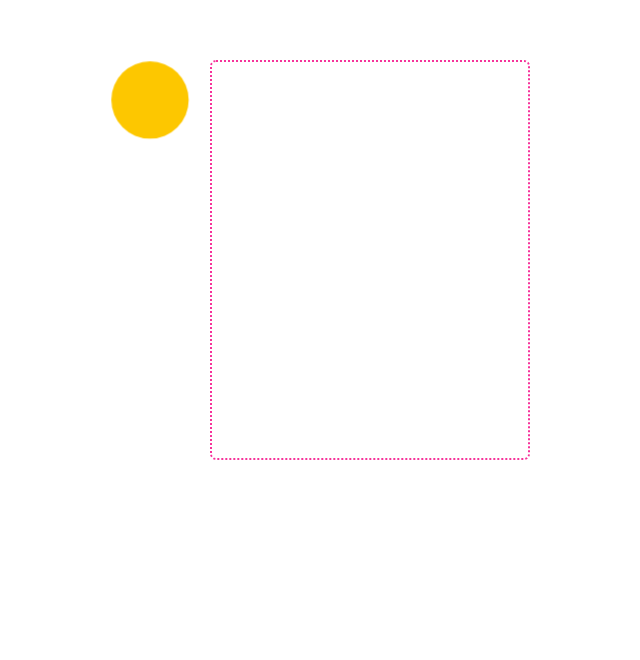
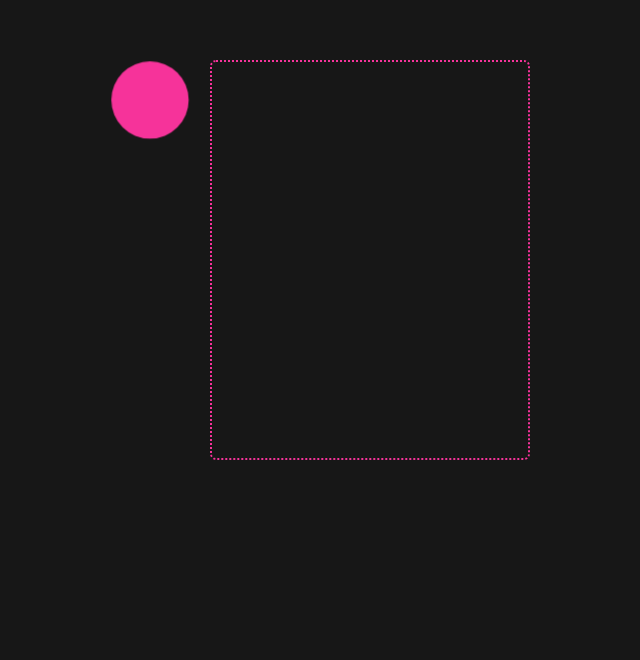
Before and after one commit to anishpawaskar/motion-components, a Next.js app: page /scroll in a window 1280 px wide. Shown: the part 140-800 px from the top of the page, without its empty margins (320-960 px from the left). Built offline with nearby package versions, Linux system fonts and the light colour scheme.

Commit message:
style/StickyProgressCard: change bg to neutral 900

```diff
--- a/src/components/(scroll)/sticky-progress.tsx
+++ b/src/components/(scroll)/sticky-progress.tsx
@@ -5,11 +5,11 @@ import React, { useRef } from 'react';
 
 export const StickyProgressCard = () => {
     return (
-        <>
+        <div className="h-full bg-neutral-900">
             {Array.from({ length: 8 }, (_, idx) => idx + 1).map((item) => {
                 return <ProgressCard key={item} />;
             })}
-        </>
+        </div>
     );
 };
 
@@ -29,7 +29,7 @@ const ProgressCard = () => {
                         style={{
                             scale: scrollYProgress,
                         }}
-                        className="sticky top-0 size-20 rounded-full bg-yellow-400"
+                        className="sticky top-0 size-20 rounded-full bg-pink-500"
                     />
                 </div>
                 <div className="h-[400px] w-xs rounded-md border-2 border-dotted border-pink-500"></div>
```
